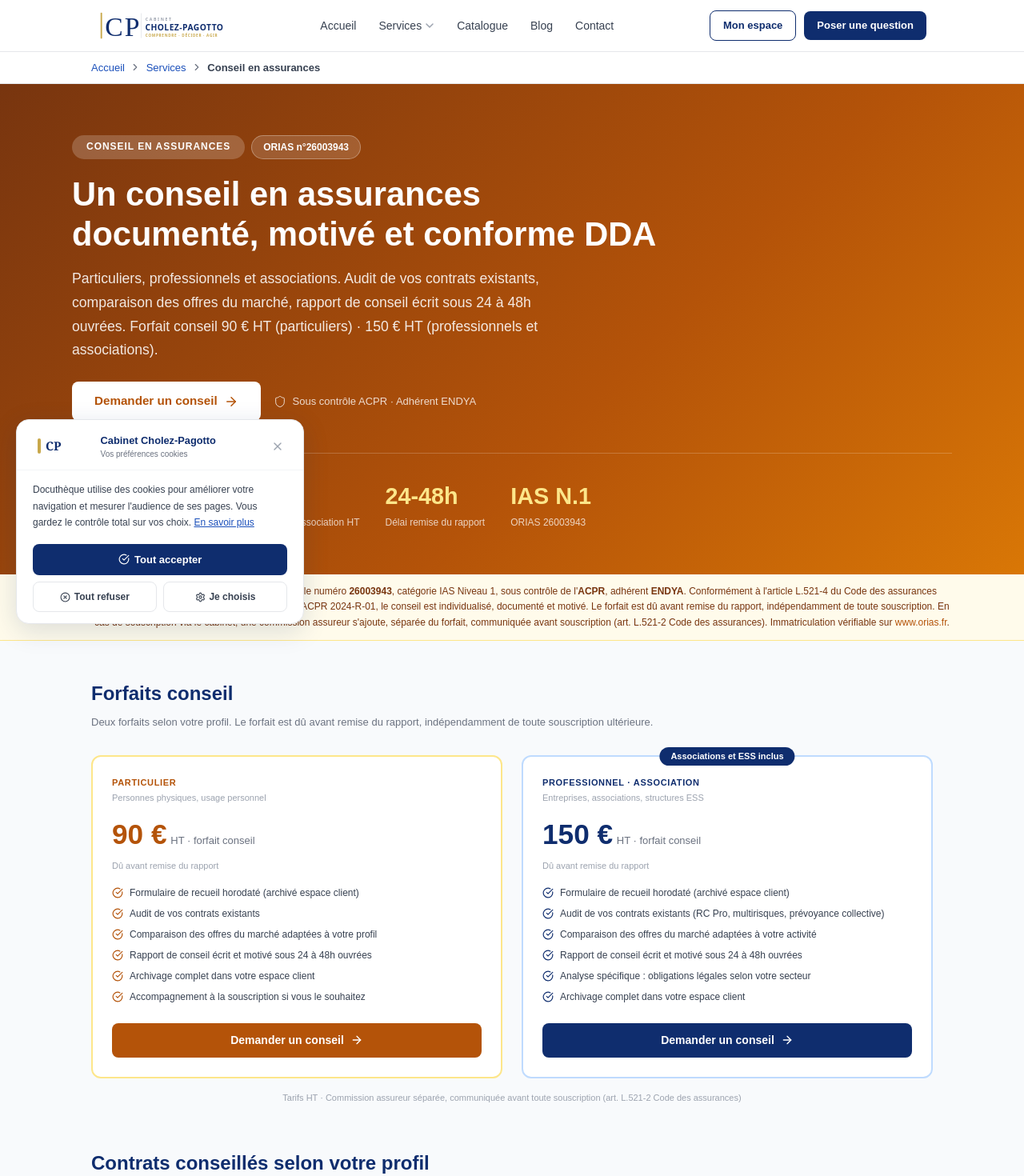
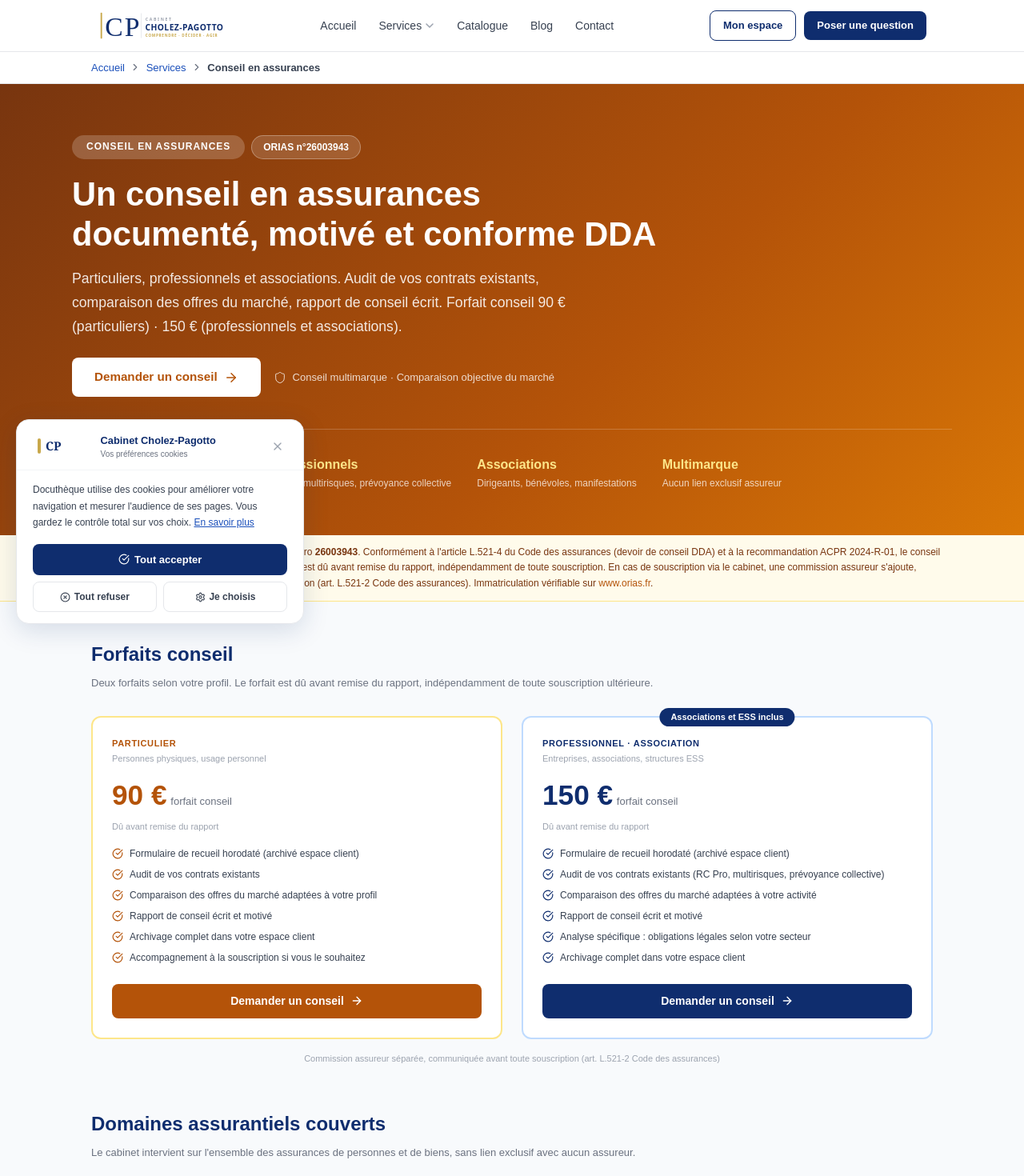
Before and after one commit to SYPA-ASSO/docutheque-next, a Next.js app: page /conseil-assurances in a window 1280 px wide. Shown: the top 1470 px of the page at 80% size. Built offline with nearby package versions, Linux system fonts and the light colour scheme.

Commit message:
Conseil assurances : corrections tarifaires, encart réglementaire, domaines assurantiels complets

```diff
--- a/app/conseil-assurances/page.tsx
+++ b/app/conseil-assurances/page.tsx
@@ -95,7 +95,7 @@ const schemaData = {
           "name": "Que contient le rapport de conseil ?",
           "acceptedAnswer": {
             "@type": "Answer",
-            "text": "Le rapport de conseil est un document écrit, daté et archivé dans votre espace client. Il comprend : la synthèse de votre situation assurantielle actuelle, l'analyse de vos besoins identifiés lors du recueil d'informations, la comparaison des offres disponibles sur le marché adaptées à votre profil, la recommandation motivée avec les raisons du choix proposé, et les modalités de souscription. Ce rapport est transmis sous 24 à 48h ouvrées suivant la réception du dossier complet."
+            "text": "Le rapport de conseil est un document écrit, daté et archivé dans votre espace client. Il comprend : la synthèse de votre situation assurantielle actuelle, l'analyse de vos besoins identifiés lors du recueil d'informations, la comparaison des offres disponibles sur le marché adaptées à votre profil, la recommandation motivée avec les raisons du choix proposé, et les modalités de souscription."
           }
         },
         {
@@ -103,7 +103,7 @@ const schemaData = {
           "name": "Le conseil en assurances couvre-t-il les associations et structures ESS ?",
           "acceptedAnswer": {
             "@type": "Answer",
-            "text": "Oui. Le cabinet accompagne les associations loi 1901, les fondations, les coopératives et les structures ESS dans leur stratégie assurantielle. Les besoins des structures associatives sont spécifiques : responsabilité civile des dirigeants, protection des bénévoles, multirisques des locaux, assurance des manifestations et événements, assurance des véhicules associatifs, prévoyance des salariés. Le forfait est de 150 € HT pour les professionnels et associations."
+            "text": "Oui. Le cabinet accompagne les associations loi 1901, les fondations, les coopératives et les structures ESS dans leur stratégie assurantielle. Les besoins des structures associatives sont spécifiques : responsabilité civile des dirigeants, protection des bénévoles, multirisques des locaux, assurance des manifestations et événements, assurance des véhicules associatifs, prévoyance des salariés. Le forfait est de 150 € pour les professionnels et associations."
           }
         }
       ]
@@ -127,7 +127,9 @@ const produitsParticuliers = [
   { nom: "Assurance vie", desc: "Épargne, transmission patrimoniale, désignation de bénéficiaire, fiscalité. Sélection du contrat adapté à vos objectifs." },
   { nom: "Prévoyance individuelle", desc: "Arrêt maladie, invalidité, décès. Analyse des garanties existantes et identification des lacunes de couverture." },
   { nom: "Complémentaire santé", desc: "Remboursements optique, dentaire, hospitalisation. Comparatif des contrats individuels et familiaux." },
-  { nom: "Protection juridique", desc: "Couverture des litiges de la vie quotidienne : travail, consommation, logement, famille." }
+  { nom: "Protection juridique", desc: "Couverture des litiges de la vie quotidienne : travail, consommation, logement, famille." },
+  { nom: "Assurance emprunteur", desc: "Comparatif des offres alternatives au contrat groupe bancaire. Délégation d'assurance et économies réalisables." },
+  { nom: "Responsabilité civile vie privée", desc: "Couverture des dommages causés à des tiers dans le cadre de la vie privée. Vérification des garanties incluses dans vos contrats existants." }
 ]
 
 const produitsProAssoc = [
@@ -135,8 +137,10 @@ const produitsProAssoc = [
   { nom: "Multirisques professionnelle", desc: "Locaux, matériel, marchandises, pertes d'exploitation. Adaptation aux spécificités de votre activité." },
   { nom: "Responsabilité civile dirigeants", desc: "Protection personnelle des dirigeants contre les fautes de gestion. Obligatoire pour les associations employeuses." },
   { nom: "Assurance des bénévoles", desc: "Couverture des accidents et responsabilités des bénévoles lors des activités associatives." },
-  { nom: "Assurance événements et manifestations", desc: "Responsabilité civile événementielle, annulation, protection des participants. Devis adapté à chaque manifestation." },
-  { nom: "Prévoyance collective", desc: "Contrats collectifs obligatoires pour les associations employeuses : arrêt maladie, invalidité, décès, frais de santé." }
+  { nom: "Assurance événements et manifestations", desc: "Responsabilité civile événementielle, annulation, protection des participants." },
+  { nom: "Prévoyance collective", desc: "Contrats collectifs obligatoires pour les associations employeuses : arrêt maladie, invalidité, décès, frais de santé." },
+  { nom: "Assurance des véhicules professionnels", desc: "Flotte automobile, véhicules utilitaires, engins de chantier. Analyse des niveaux de couverture adaptés à votre activité." },
+  { nom: "Protection juridique professionnelle", desc: "Couverture des litiges commerciaux, prud'homaux, fiscaux. Analyse des garanties selon votre secteur d'activité." }
 ]
 
 const etapes = [
@@ -149,7 +153,7 @@ const etapes = [
   {
     numero: "02",
     titre: "Règlement du forfait conseil",
-    description: "Le forfait conseil (90 € HT pour les particuliers, 150 € HT pour les professionnels et associations) est réglé en ligne. Ce paiement préalable garantit l'objectivité du rapport, indépendamment de toute souscription ultérieure.",
+    description: "Le forfait conseil (90 € pour les particuliers, 150 € pour les professionnels et associations) est réglé en ligne. Ce paiement préalable garantit l'objectivité du rapport, indépendamment de toute souscription ultérieure.",
     icone: <Euro size={22} strokeWidth={1.5} />
   },
   {
@@ -161,7 +165,7 @@ const etapes = [
   {
     numero: "04",
     titre: "Remise du rapport de conseil",
-    description: "Vous recevez un rapport de conseil écrit et motivé sous 24 à 48h ouvrées, archivé dans votre espace client avec le formulaire de recueil et le justificatif de paiement. Le rapport identifie les contrats recommandés et les raisons du choix.",
+    description: "Vous recevez un rapport de conseil écrit et motivé, archivé dans votre espace client avec le formulaire de recueil et le justificatif de paiement. Le rapport identifie les contrats recommandés et les raisons du choix.",
     icone: <Award size={22} strokeWidth={1.5} />
   },
   {
@@ -175,11 +179,11 @@ const etapes = [
 const faqs = [
   {
     question: "Pourquoi un forfait conseil est-il facturé avant toute souscription ?",
-    reponse: "Conformément à l'article L.521-4 du Code des assurances (devoir de conseil DDA) et à la recommandation ACPR 2024-R-01, le conseil doit être individualisé, documenté et motivé. Le forfait rémunère ce travail indépendamment de toute souscription, garantissant l'objectivité du rapport et l'absence de conflit d'intérêts. En cas de souscription via le cabinet, une commission assureur s'y ajoute, séparée du forfait, dont le montant vous est communiqué avant toute souscription (art. L.521-2 Code des assurances)."
+    reponse: "Conformément à l'article L.521-4 du Code des assurances (devoir de conseil DDA) et à la recommandation ACPR 2024-R-01, le conseil doit être individualisé, documenté et motivé. Le forfait rémunère ce travail indépendamment de toute souscription, garantissant l'objectivité du rapport et l'absence de conflit d'intérêts. En cas de souscription via le cabinet, une commission assureur s'ajoute, séparée du forfait, dont le montant vous est communiqué avant toute souscription (art. L.521-2 Code des assurances)."
   },
   {
     question: "Qu'est-ce que l'ORIAS et comment vérifier l'immatriculation du cabinet ?",
-    reponse: "L'ORIAS est le registre national des intermédiaires en assurance. L'immatriculation est obligatoire pour exercer l'intermédiation en assurances en France. Le Cabinet Cholez-Pagotto est immatriculé sous le numéro 26003943, catégorie IAS Niveau 1, sous contrôle de l'ACPR. Vérification sur www.orias.fr."
+    reponse: "L'ORIAS est le registre national des intermédiaires en assurance. L'immatriculation est obligatoire pour exercer l'intermédiation en assurances en France. Le cabinet est immatriculé sous le numéro 26003943, catégorie IAS Niveau 1, sous contrôle de l'ACPR. Vérification sur www.orias.fr."
   },
   {
     question: "Quels types de contrats le cabinet peut-il conseiller ?",
@@ -191,11 +195,11 @@ const faqs = [
   },
   {
     question: "Que contient le rapport de conseil ?",
-    reponse: "Le rapport est un document écrit, daté et archivé dans votre espace client. Il comprend : la synthèse de votre situation assurantielle, l'analyse de vos besoins, la comparaison des offres disponibles, la recommandation motivée et les modalités de souscription. Transmis sous 24 à 48h ouvrées suivant la réception du dossier complet."
+    reponse: "Le rapport est un document écrit, daté et archivé dans votre espace client. Il comprend : la synthèse de votre situation assurantielle, l'analyse de vos besoins, la comparaison des offres disponibles, la recommandation motivée et les modalités de souscription."
   },
   {
     question: "Le conseil couvre-t-il les associations et structures ESS ?",
-    reponse: "Oui. Le cabinet accompagne les associations loi 1901, fondations, coopératives et structures ESS. Les besoins associatifs sont spécifiques : RC des dirigeants, protection des bénévoles, multirisques des locaux, assurance des manifestations, prévoyance collective. Le forfait est de 150 € HT pour les professionnels et associations."
+    reponse: "Oui. Le cabinet accompagne les associations loi 1901, fondations, coopératives et structures ESS. Les besoins associatifs sont spécifiques : RC des dirigeants, protection des bénévoles, multirisques des locaux, assurance des manifestations, prévoyance collective. Le forfait est de 150 € pour les professionnels et associations."
   }
 ]
 
@@ -246,8 +250,8 @@ export default function ConseilAssurancesPage() {
             </h1>
             <p style={{ fontSize: '1.1rem', color: 'rgba(255,255,255,0.88)', maxWidth: 620, marginBottom: '1.5rem', lineHeight: 1.7 }}>
               Particuliers, professionnels et associations. Audit de vos contrats existants,
-              comparaison des offres du marché, rapport de conseil écrit sous 24 à 48h ouvrées.
-              Forfait conseil 90 € HT (particuliers) · 150 € HT (professionnels et associations).
+              comparaison des offres du marché, rapport de conseil écrit.
+              Forfait conseil 90 € (particuliers) · 150 € (professionnels et associations).
             </p>
 
             <div style={{ display: 'flex', flexWrap: 'wrap', gap: '1rem', alignItems: 'center' }}>
@@ -260,19 +264,19 @@ export default function ConseilAssurancesPage() {
               </a>
               <div style={{ display: 'flex', alignItems: 'center', gap: '0.5rem', fontSize: 13, color: 'rgba(255,255,255,0.8)' }}>
                 <Shield size={16} strokeWidth={1.5} />
-                <span>Sous contrôle ACPR · Adhérent ENDYA</span>
+                <span>Conseil multimarque · Comparaison objective du marché</span>
               </div>
             </div>
 
             <div style={{ display: 'flex', flexWrap: 'wrap', gap: '2rem', marginTop: '2.5rem', paddingTop: '2rem', borderTop: '1px solid rgba(255,255,255,0.2)' }}>
               {[
-                { valeur: "90 €", label: "Forfait conseil particulier HT" },
-                { valeur: "150 €", label: "Forfait conseil pro/association HT" },
-                { valeur: "24-48h", label: "Délai remise du rapport" },
-                { valeur: "IAS N.1", label: "ORIAS 26003943" }
+                { valeur: "Particuliers", label: "Habitation, auto, vie, prévoyance, santé" },
+                { valeur: "Professionnels", label: "RC Pro, multirisques, prévoyance collective" },
+                { valeur: "Associations", label: "Dirigeants, bénévoles, manifestations" },
+                { valeur: "Multimarque", label: "Aucun lien exclusif assureur" }
               ].map((s, i) => (
                 <div key={i}>
-                  <div style={{ fontSize: '1.8rem', fontWeight: 800, color: '#fde68a' }}>{s.valeur}</div>
+                  <div style={{ fontSize: '1rem', fontWeight: 800, color: '#fde68a' }}>{s.valeur}</div>
                   <div style={{ fontSize: 12, color: 'rgba(255,255,255,0.75)', marginTop: 2 }}>{s.label}</div>
                 </div>
               ))}
@@ -285,10 +289,7 @@ export default function ConseilAssurancesPage() {
           <div style={{ maxWidth: 1100, margin: '0 auto', display: 'flex', alignItems: 'flex-start', gap: '0.75rem' }}>
             <Info size={16} strokeWidth={1.5} style={{ color: '#b45309', marginTop: 2, flexShrink: 0 }} />
             <p style={{ fontSize: 12, color: '#78350f', lineHeight: 1.6, margin: 0 }}>
-              François CHOLEZ est enregistré à l'ORIAS sous le numéro <strong>26003943</strong>, catégorie IAS Niveau 1, sous contrôle de l'<strong>ACPR</strong>, adhérent <strong>ENDYA</strong>.
-              Conformément à l'article L.521-4 du Code des assurances (devoir de conseil DDA) et à la recommandation ACPR 2024-R-01, le conseil est individualisé, documenté et motivé.
-              Le forfait est dû avant remise du rapport, indépendamment de toute souscription.
-              En cas de souscription via le cabinet, une commission assureur s'ajoute, séparée du forfait, communiquée avant souscription (art. L.521-2 Code des assurances).
+              Le cabinet est enregistré à l'ORIAS sous le numéro <strong>26003943</strong>. Conformément à l'article L.521-4 du Code des assurances (devoir de conseil DDA) et à la recommandation ACPR 2024-R-01, le conseil est individualisé, documenté et motivé. Le forfait est dû avant remise du rapport, indépendamment de toute souscription. En cas de souscription via le cabinet, une commission assureur s'ajoute, séparée du forfait, communiquée avant souscription (art. L.521-2 Code des assurances).
               Immatriculation vérifiable sur <a href="https://www.orias.fr" target="_blank" rel="noopener noreferrer" style={{ color: '#b45309' }}>www.orias.fr</a>.
             </p>
           </div>
@@ -310,7 +311,7 @@ export default function ConseilAssurancesPage() {
                 {
                   titre: "Particulier",
                   tarif: "90 €",
-                  unite: "HT · forfait conseil",
+                  unite: "forfait conseil",
                   cible: "Personnes physiques, usage personnel",
                   couleur: "#b45309",
                   border: "#fde68a",
@@ -318,7 +319,7 @@ export default function ConseilAssurancesPage() {
                     "Formulaire de recueil horodaté (archivé espace client)",
                     "Audit de vos contrats existants",
                     "Comparaison des offres du marché adaptées à votre profil",
-                    "Rapport de conseil écrit et motivé sous 24 à 48h ouvrées",
+                    "Rapport de conseil écrit et motivé",
                     "Archivage complet dans votre espace client",
                     "Accompagnement à la souscription si vous le souhaitez"
                   ]
@@ -326,7 +327,7 @@ export default function ConseilAssurancesPage() {
                 {
                   titre: "Professionnel · Association",
                   tarif: "150 €",
-                  unite: "HT · forfait conseil",
+                  unite: "forfait conseil",
                   cible: "Entreprises, associations, structures ESS",
                   couleur: "#0f2d6e",
                   border: "#bfdbfe",
@@ -335,7 +336,7 @@ export default function ConseilAssurancesPage() {
                     "Formulaire de recueil horodaté (archivé espace client)",
                     "Audit de vos contrats existants (RC Pro, multirisques, prévoyance collective)",
                     "Comparaison des offres du marché adaptées à votre activité",
-                    "Rapport de conseil écrit et motivé sous 24 à 48h ouvrées",
+                    "Rapport de conseil écrit et motivé",
                     "Analyse spécifique : obligations légales selon votre secteur",
                     "Archivage complet dans votre espace client"
                   ]
@@ -369,17 +370,17 @@ export default function ConseilAssurancesPage() {
               ))}
             </div>
             <p style={{ color: '#9ca3af', fontSize: 11, textAlign: 'center', marginTop: '1rem' }}>
-              Tarifs HT · Commission assureur séparée, communiquée avant toute souscription (art. L.521-2 Code des assurances)
+              Commission assureur séparée, communiquée avant toute souscription (art. L.521-2 Code des assurances)
             </p>
           </section>
 
           {/* PRODUITS PAR PROFIL */}
           <section id="produits" style={{ marginBottom: '3.5rem' }}>
             <h2 style={{ fontSize: '1.5rem', fontWeight: 700, color: '#0f2d6e', marginBottom: '0.5rem' }}>
-              Contrats conseillés selon votre profil
+              Domaines assurantiels couverts
             </h2>
             <p style={{ color: '#6b7280', fontSize: 13, marginBottom: '1.5rem' }}>
-              Le cabinet intervient sur l'ensemble des assurances de personnes et de biens.
+              Le cabinet intervient sur l'ensemble des assurances de personnes et de biens, sans lien exclusif avec aucun assureur.
             </p>
 
             <div style={{ display: 'flex', gap: '0.5rem', marginBottom: '1.5rem' }}>
@@ -443,19 +444,19 @@ export default function ConseilAssurancesPage() {
               {[
                 {
                   titre: "Une obligation légale (art. L.521-4)",
-                  texte: "La DDA (Directive sur la Distribution d'Assurances, transposée en droit français) impose que tout intermédiaire fournisse un conseil individualisé, documenté et motivé avant toute souscription. Un conseil oral sans trace écrite ne remplit pas cette obligation."
+                  texte: "La DDA impose que tout intermédiaire fournisse un conseil individualisé, documenté et motivé avant toute souscription. Un conseil oral sans trace écrite ne remplit pas cette obligation."
                 },
                 {
                   titre: "Une protection pour le client",
-                  texte: "Le rapport écrit vous permet de vérifier que le conseil correspond à vos besoins réels, de comparer les recommandations sur la durée et de disposer d'une preuve en cas de litige avec un assureur."
+                  texte: "Le rapport écrit vous permet de vérifier que le conseil correspond à vos besoins réels, de comparer les recommandations sur la durée et de disposer d'une preuve en cas de litige."
                 },
                 {
                   titre: "Une transparence sur la rémunération",
-                  texte: "La recommandation ACPR 2024-R-01 impose la communication préalable des commissions perçues par l'intermédiaire. Le forfait conseil, séparé de la commission assureur, garantit l'objectivité de la recommandation."
+                  texte: "La recommandation ACPR 2024-R-01 impose la communication préalable des commissions. Le forfait conseil, séparé de la commission assureur, garantit l'objectivité de la recommandation."
                 },
                 {
                   titre: "Un archivage dans votre espace client",
-                  texte: "Le formulaire de recueil, le rapport de conseil et le justificatif de paiement sont archivés dans votre espace client Docuthèque. Vous y accédez à tout moment, sans limitation de durée."
+                  texte: "Le formulaire de recueil, le rapport de conseil et le justificatif de paiement sont archivés dans votre espace client Docuthèque. Vous y accédez à tout moment."
                 }
               ].map((item, i) => (
                 <div key={i} style={{ background: 'white', borderRadius: 8, padding: '1rem', border: '1px solid #fde68a' }}>
@@ -470,13 +471,13 @@ export default function ConseilAssurancesPage() {
           <section style={{ background: 'linear-gradient(135deg, #78350f 0%, #b45309 100%)', borderRadius: 16, padding: '2.5rem 2rem', marginBottom: '3.5rem', display: 'flex', flexWrap: 'wrap', alignItems: 'center', justifyContent: 'space-between', gap: '1.5rem', color: 'white' }}>
             <div>
               <div style={{ fontSize: 12, fontWeight: 600, color: '#fde68a', marginBottom: '0.4rem', textTransform: 'uppercase', letterSpacing: '0.08em' }}>
-                Forfait 90 € HT / 150 € HT
+                Forfait 90 € · 150 €
               </div>
               <h2 style={{ fontSize: '1.3rem', fontWeight: 700, margin: '0 0 0.5rem' }}>
                 Vous souhaitez un conseil en assurances ?
               </h2>
               <p style={{ fontSize: 13, color: 'rgba(255,255,255,0.8)', margin: 0 }}>
-                Décrivez votre situation. Notre conseiller vous répond sous 24 à 48h ouvrées.
+                Décrivez votre situation. Notre conseiller analyse vos besoins et compare les offres du marché.
               </p>
             </div>
             <a href="/contact" style={{ display: 'inline-flex', alignItems: 'center', gap: '0.5rem', background: 'white', color: '#b45309', textDecoration: 'none', padding: '13px 28px', borderRadius: 8, fontWeight: 700, fontSize: '0.95rem', whiteSpace: 'nowrap' }}>
@@ -528,10 +529,10 @@ export default function ConseilAssurancesPage() {
               </div>
               <h3 style={{ fontSize: '1rem', fontWeight: 700, color: '#0f2d6e', margin: '0 0 0.3rem' }}>François CHOLEZ</h3>
               <p style={{ fontSize: 13, color: '#6b7280', margin: '0 0 0.4rem', lineHeight: 1.6 }}>
-                Intermédiaire en assurances (IAS Niveau 1), immatriculé à l'ORIAS sous le numéro 26003943, sous contrôle de l'ACPR (Autorité de Contrôle Prudentiel et de Résolution), adhérent ENDYA.
+                Intermédiaire en assurances (IAS Niveau 1), immatriculé à l'ORIAS sous le numéro 26003943, sous contrôle de l'ACPR, adhérent ENDYA.
               </p>
               <p style={{ fontSize: 13, color: '#6b7280', margin: 0, lineHeight: 1.6 }}>
-                Juriste formaliste, membre du CRFF (Conseil Représentatif des Formalistes de France). Accompagnement des particuliers, professionnels et associations depuis plus de 10 ans.
+                Juriste formaliste, membre du CRFF. Accompagnement des particuliers, professionnels et associations depuis plus de 10 ans.
               </p>
             </div>
           </section>
@@ -542,8 +543,8 @@ export default function ConseilAssurancesPage() {
               Prêt à obtenir un conseil objectif sur vos assurances ?
             </h2>
             <p style={{ fontSize: 13, color: '#78350f', marginBottom: '1.5rem', maxWidth: 500, margin: '0.5rem auto 1.5rem' }}>
-              Forfait conseil 90 € HT (particuliers) · 150 € HT (professionnels et associations).
-              Rapport écrit et motivé sous 24 à 48h ouvrées. ORIAS n°26003943.
+              Forfait conseil 90 € (particuliers) · 150 € (professionnels et associations).
+              Conseil multimarque, rapport écrit et motivé. ORIAS n°26003943.
             </p>
             <div style={{ display: 'flex', flexWrap: 'wrap', gap: '0.75rem', justifyContent: 'center' }}>
               <a href="/contact" style={{ display: 'inline-flex', alignItems: 'center', gap: '0.5rem', background: '#b45309', color: 'white', textDecoration: 'none', padding: '13px 28px', borderRadius: 8, fontWeight: 700, fontSize: '0.95rem' }}>
```
